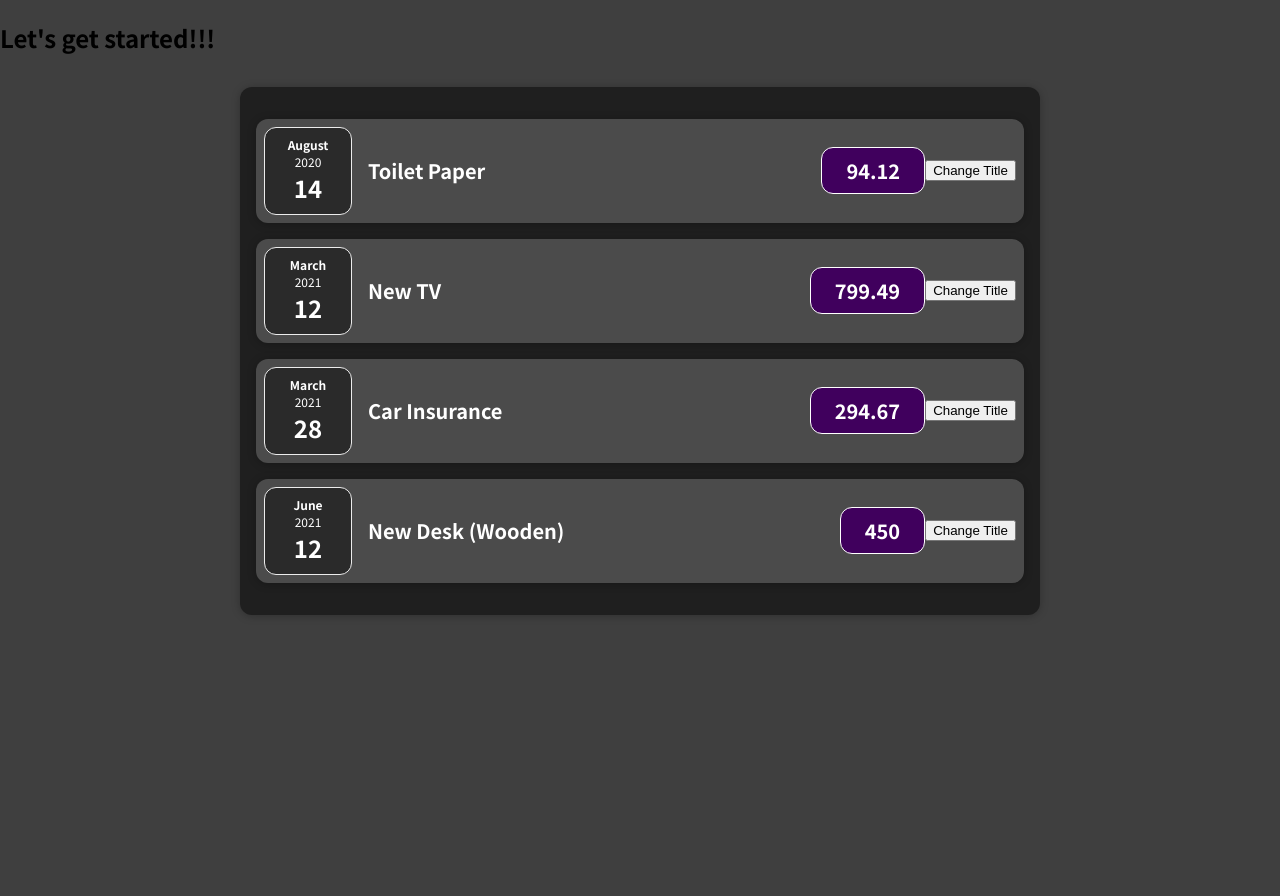
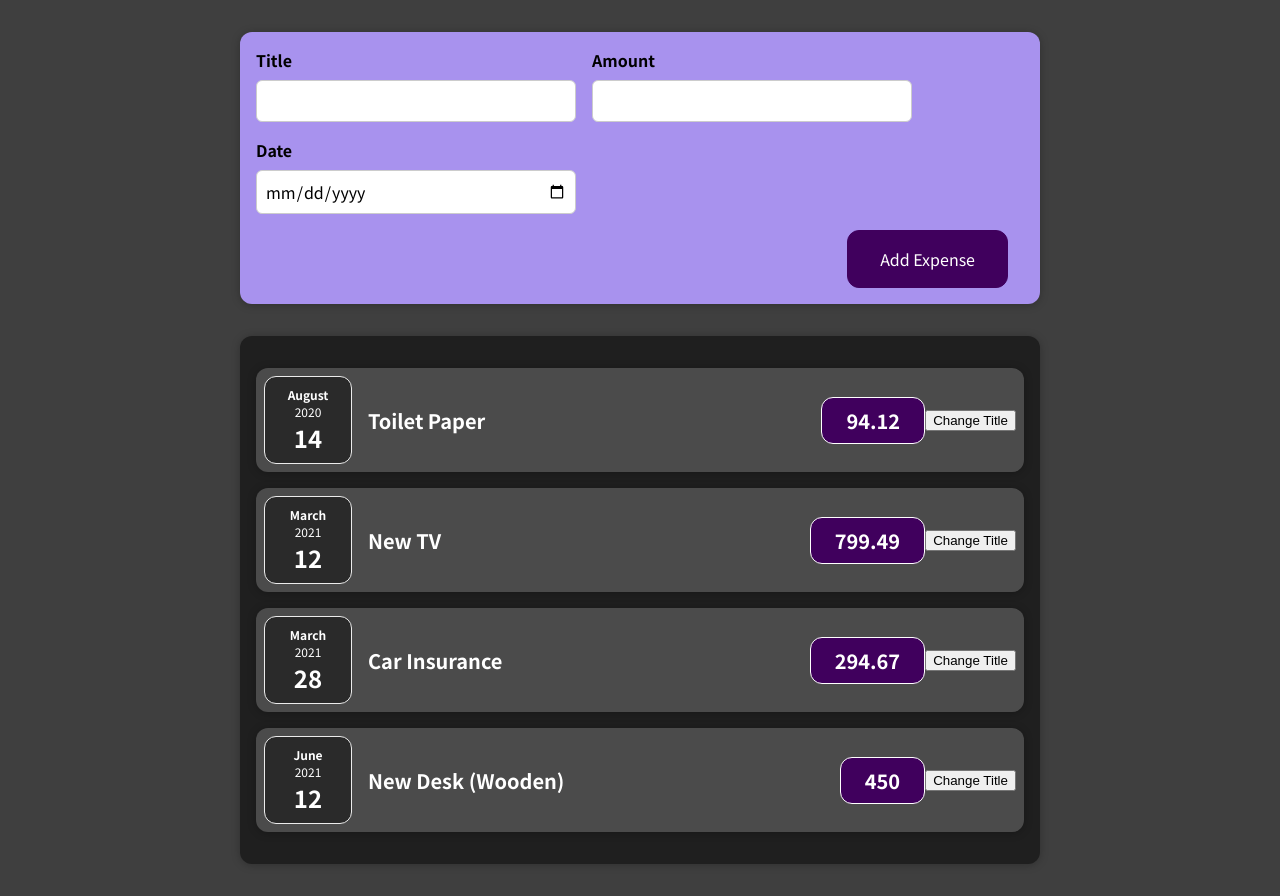
Before and after one commit to jgoth23/tesssssst, a React (Create React App) app: page / in a window 1280 px wide. Before the commit the page ends 800 px from the top, so only its background shows below. Built offline with nearby package versions, Linux system fonts and the light colour scheme.

Commit message:
added user form

```diff
--- a/src/App.js
+++ b/src/App.js
@@ -1,4 +1,5 @@
 import Expenses from './components/Expenses/Expenses';
+import NewExpense from './components/NewExpense/NewExpense';
 
 const App = () => {
   const expenses = [
@@ -24,7 +25,7 @@
   ];
   return (
     <div>
-      <h2>Let's get started!!!</h2>
+      <NewExpense />
       <Expenses items={expenses}/>
 
     </div>
--- a/src/components/NewExpense/ExpenseForm.js
+++ b/src/components/NewExpense/ExpenseForm.js
@@ -4,7 +4,25 @@
 
 const ExpenseForm = () => {
   return (
-    <form></form>
+    <form>
+      <div className="new-expense__controls">
+        <div className="new-expense__control">
+          <label>Title</label>
+          <input type='text' />
+        </div>
+        <div className="new-expense__control">
+          <label>Amount</label>
+          <input type='number' min="0.01" step="0.01" />
+        </div>
+        <div className="new-expense__control">
+          <label>Date</label>
+          <input type='date' min="2021-09-07" max="2023-12-31" />
+        </div>
+      </div>
+      <div className="new-expense__actions">
+        <button type='submit'>Add Expense</button>
+      </div>
+    </form>
   )
 };
 
--- a/src/components/NewExpense/NewExpense.js
+++ b/src/components/NewExpense/NewExpense.js
@@ -1,11 +1,12 @@
 import React from 'react';
+import ExpenseForm from './ExpenseForm'
 
 import './NewExpense.css'
 
 const NewExpense = () => {
   return (
-    <div className="">
-
+    <div className="new-expense">
+      <ExpenseForm />
     </div>
   )
 };
```
Also changed, not shown: 1 other file (tests, documents, lock files or other folders).
